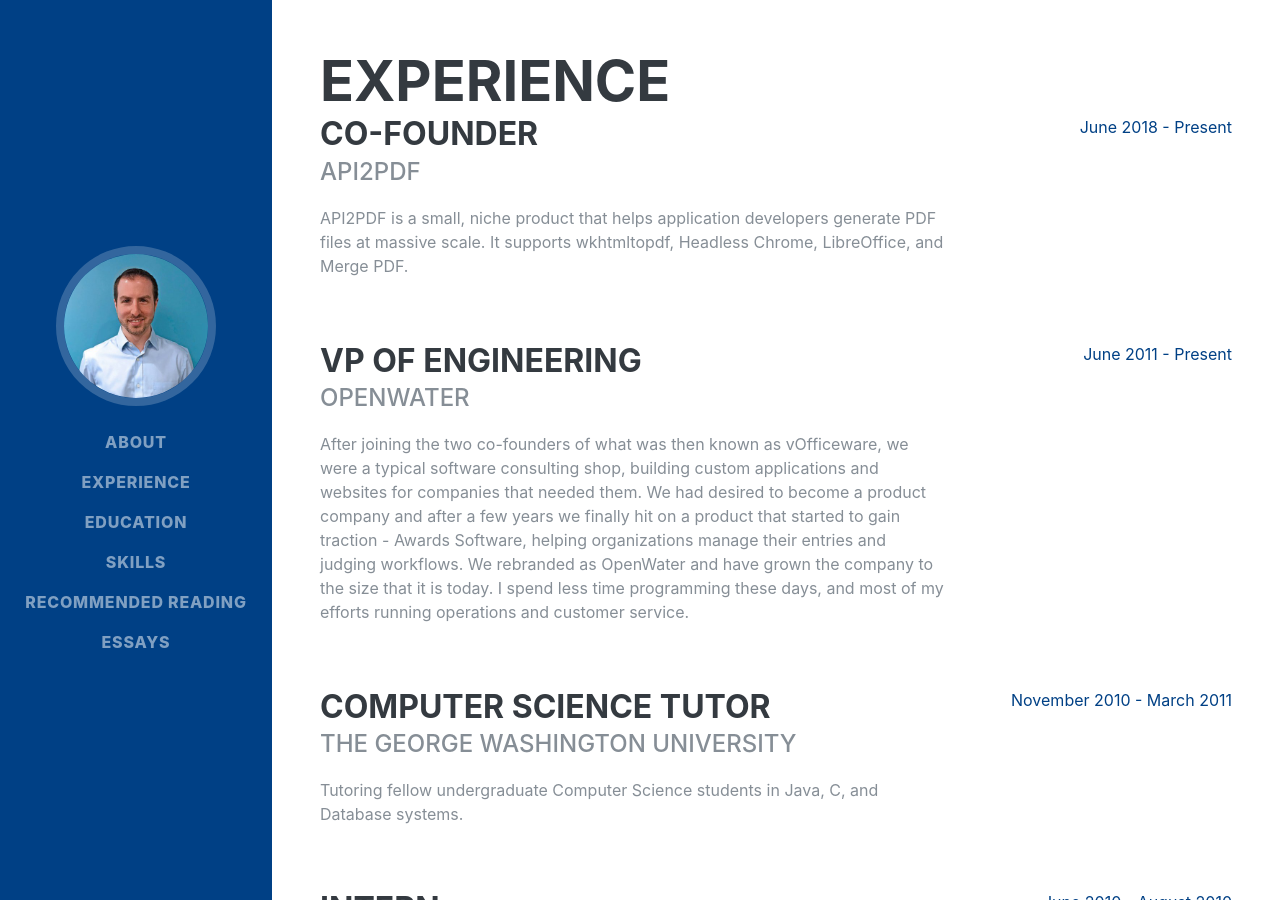
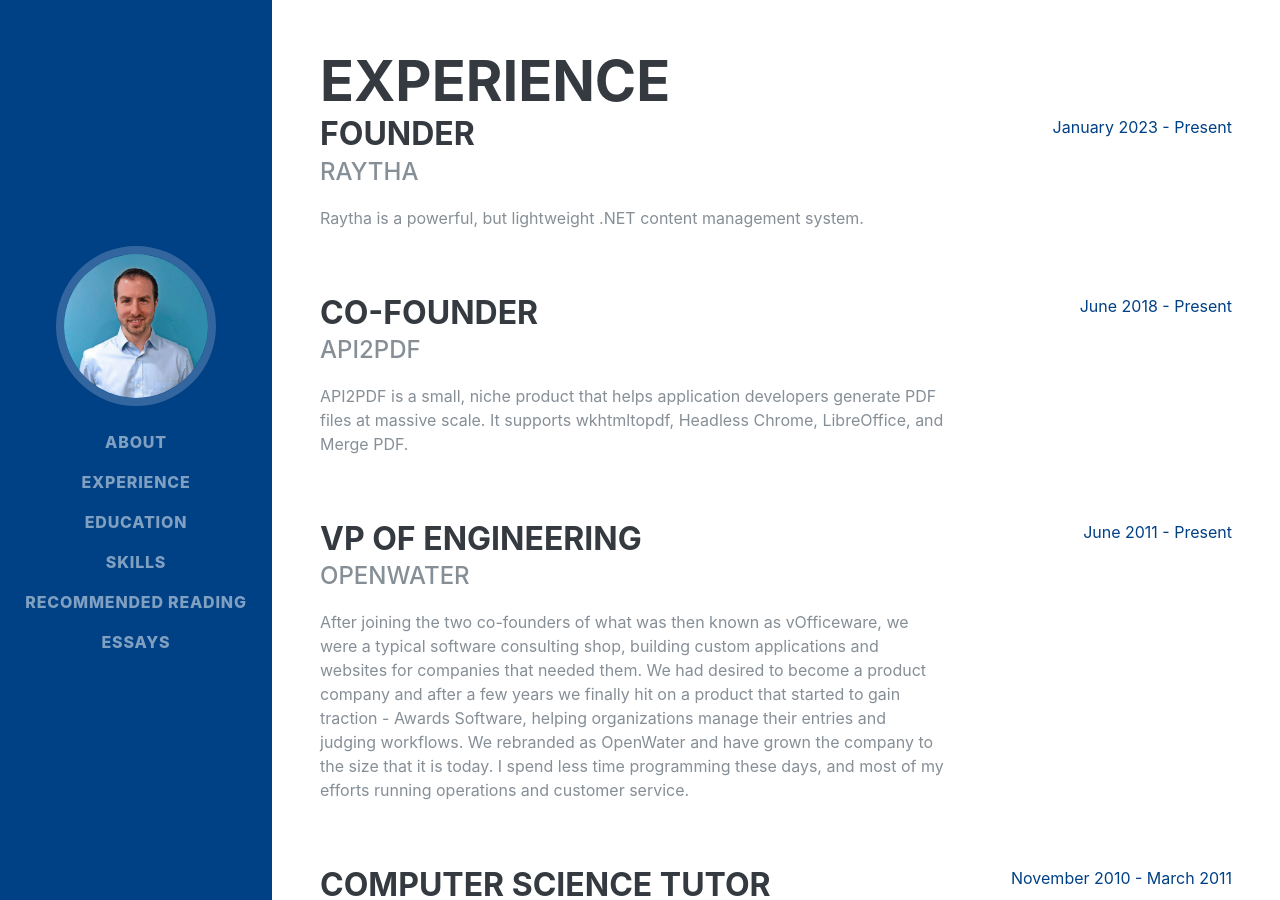
Before and after one commit to apexdodge/apexdodge.github.io, a Jekyll site: the page built from experience.html, in a window 1280 px wide and 900 px high. Built offline with Jekyll 4.4.1, drawn with Linux system fonts in a browser that asks for light colours; some web fonts are replaced.

Commit message:
Update experience.html

```diff
--- a/experience.html
+++ b/experience.html
@@ -2,6 +2,17 @@
 title: Experience
 layout: page
 ---
+<div class="resume-item d-flex flex-column flex-md-row justify-content-between mb-5">
+  <div class="resume-content">
+    <h3 class="mb-0">Founder</h3>
+    <div class="subheading mb-3">Raytha</div>
+    <p>Raytha is a powerful, but lightweight .NET content management system.</p>
+  </div>
+  <div class="resume-date text-md-right">
+    <span class="text-primary">January 2023 - Present</span>
+  </div>
+</div>
+
 <div class="resume-item d-flex flex-column flex-md-row justify-content-between mb-5">
   <div class="resume-content">
     <h3 class="mb-0">Co-founder</h3>
```
